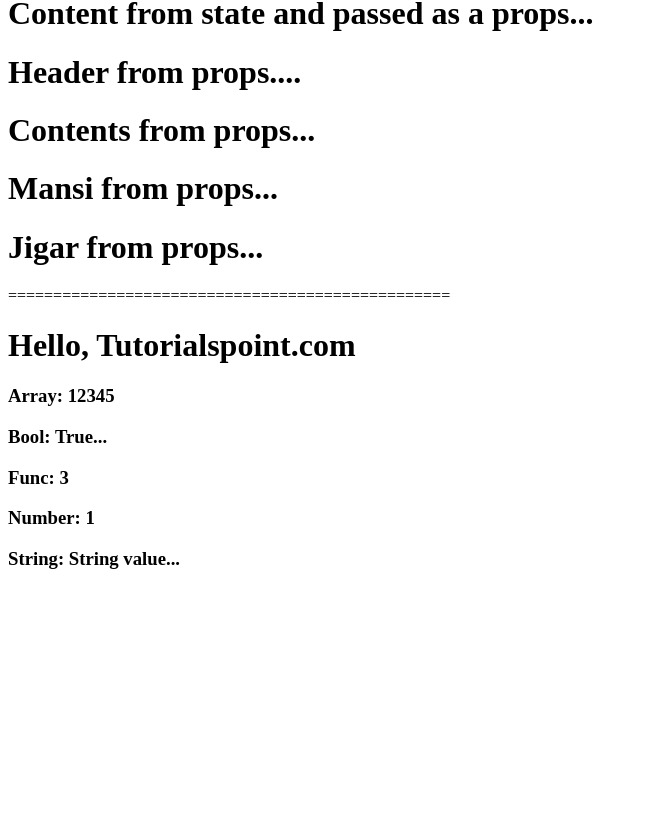
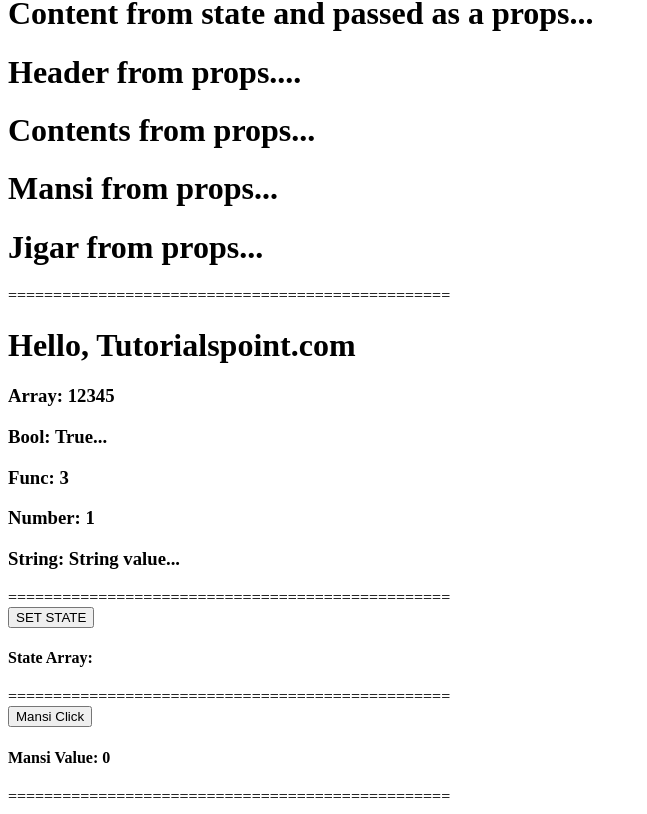
Before and after one commit to mansi-raja5/reactApp, a React app: page / in a window 1280 px wide. Shown: the part 721-1535 px from the top of the page, without its empty margins (0-647 px from the left). Before the commit the page ends 1310 px from the top, so only its background shows below. Built offline with nearby package versions, Linux system fonts and the light colour scheme.

Commit message:
set state example

```diff
--- a/App.jsx
+++ b/App.jsx
@@ -25,9 +25,24 @@
 					"name":"baz",
 					"age":30
 				},
-			]
+			],
+            myData : [],
+            mansi : 0
 		}
-	}
+		this.setStateHandler = this.setStateHandler.bind(this);
+		this.mansiClickEvent = this.mansiClickEvent.bind(this);
+	};
+    setStateHandler(){
+        var item = "setState..."
+        var myArray = this.state.myData.slice();
+        myArray.push(item);
+        this.setState({myData: myArray})
+    };
+    mansiClickEvent(){
+        var mInc = this.state.mansi;
+        mInc++;
+        this.setState({mansi:mInc})
+    };
 	render(){
 		var i = 1;
 
@@ -78,6 +93,18 @@
                 <h3>Func: {this.props.propFunc(3)}</h3>
                 <h3>Number: {this.props.propNumber}</h3>
                 <h3>String: {this.props.propString}</h3>
+
+                =================================================
+                <br/>
+                <button onClick = {this.setStateHandler}>SET STATE</button>
+                <h4>State Array: {this.state.myData}</h4>
+                =================================================
+                <br/>
+                <button onClick = {this.mansiClickEvent}>Mansi Click</button>
+                <h4>Mansi Value: {this.state.mansi}</h4>
+                =================================================
+                <br/>
+
 			</div>
 		);
 	}
```
